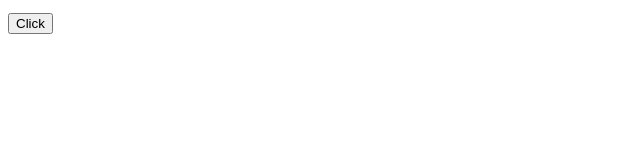
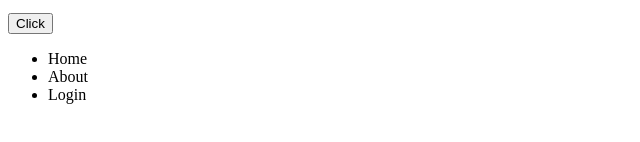
Before and after one commit to Kays-Hawk/practice, a plain HTML site: page index.html in a window 1280 px wide. Shown: the part 148-290 px from the top of the page, without its empty margins (0-640 px from the left). Drawn offline with Linux system fonts and the light colour scheme.

Commit message:
added list

```diff
--- a/index.html
+++ b/index.html
@@ -14,5 +14,11 @@
     </p>
 
     <button>Click</button>
+
+    <ul>
+        <li>Home</li>
+        <li>About</li>
+        <li>Login</li>
+    </ul>
 </body>
 </html>
```
